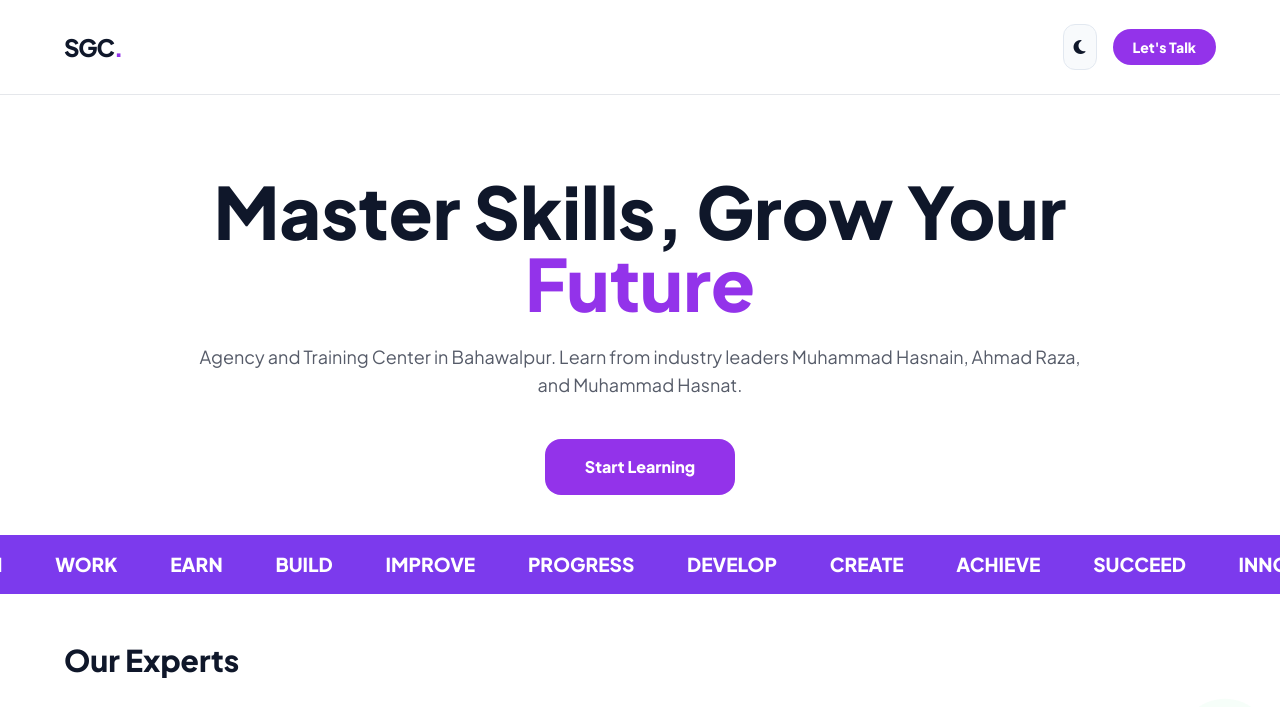
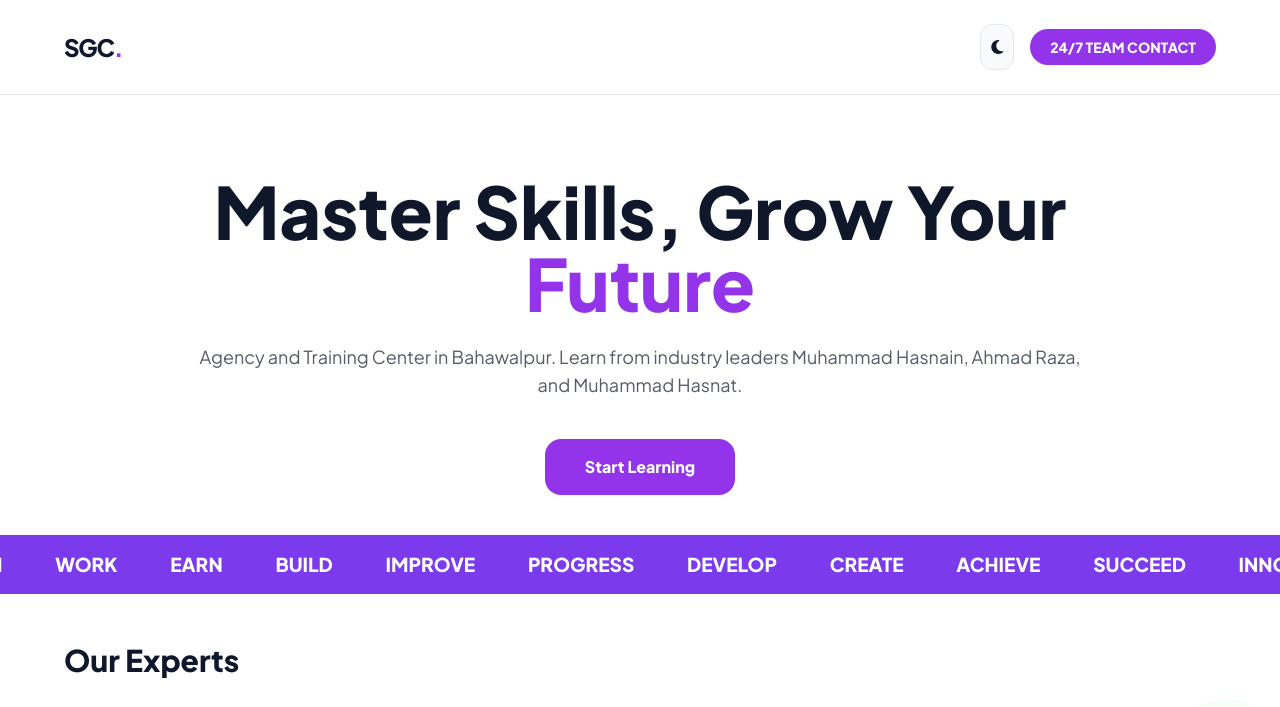
Before and after one commit to awanzada786616/skillgrowthcentre, a plain HTML site: page index.html in a window 1280 px wide. Shown: the top 707 px of the page. Drawn offline with nearby package versions, Linux system fonts and the light colour scheme.

Commit message:
Update index.html

```diff
--- a/index.html
+++ b/index.html
@@ -133,7 +133,7 @@
             <button id="theme-toggle-btn">
                 <i id="theme-icon" class="fas fa-moon"></i>
             </button>
-            <a href="https://wa.me/923478068173" class="bg-purple-600 text-white px-5 py-2 rounded-full font-bold text-sm">Let's Talk</a>
+            <a href="https://wa.me/923478068173" class="bg-purple-600 text-white px-5 py-2 rounded-full font-bold text-sm">24/7 TEAM CONTACT</a>
         </div>
     </nav>
 
```
